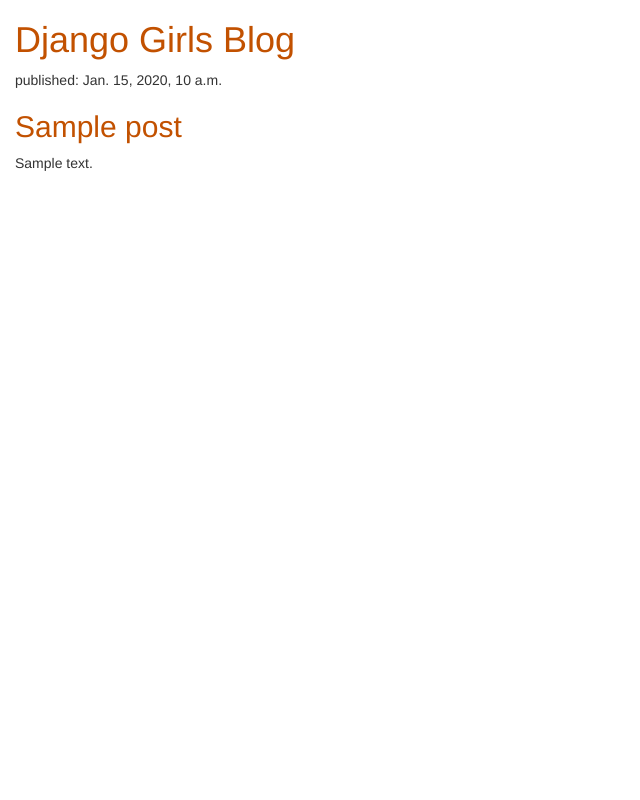
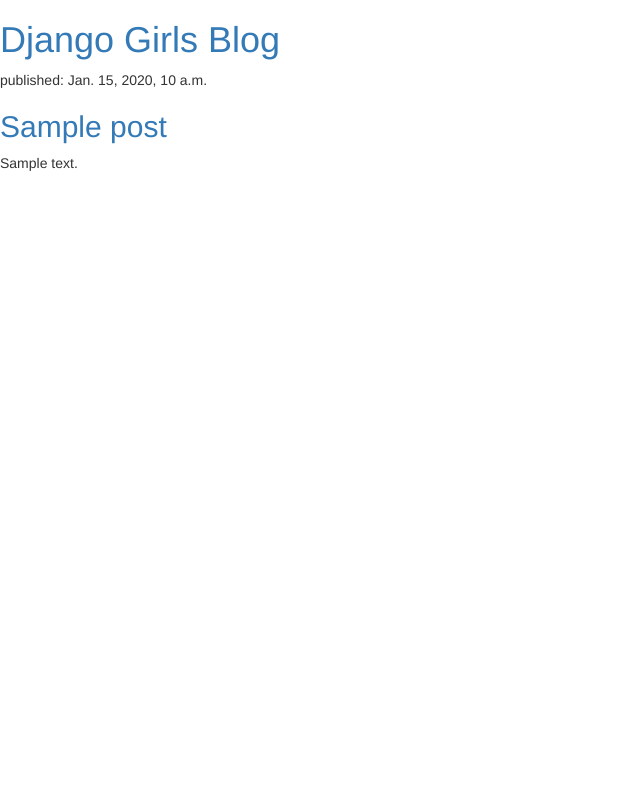
Before and after one commit to Victori123-byte/my-first-blog, a Django app: template blog/templates/blog/post_list.html in a window 1280 px wide. Shown: the whole page, without its empty margins (0-640 px from the left). Run offline with Django 3.2, Linux system fonts and the light colour scheme; the template is opened without the code that fills it: most values are stand-ins (such as "Sample title", 1, 10 or a date in 2020); some libraries are stand-ins or nearby versions.

Commit message:
Cuarto cambio

```diff
--- a/blog/static/css/blog.css
+++ b/blog/static/css/blog.css
@@ -1,7 +1,3 @@
-h1 a, h2 a {
+h1 a, h2 a {s
      color: #C25100;
 }
-
-body {
-    padding-left: 15px;
-}
```
